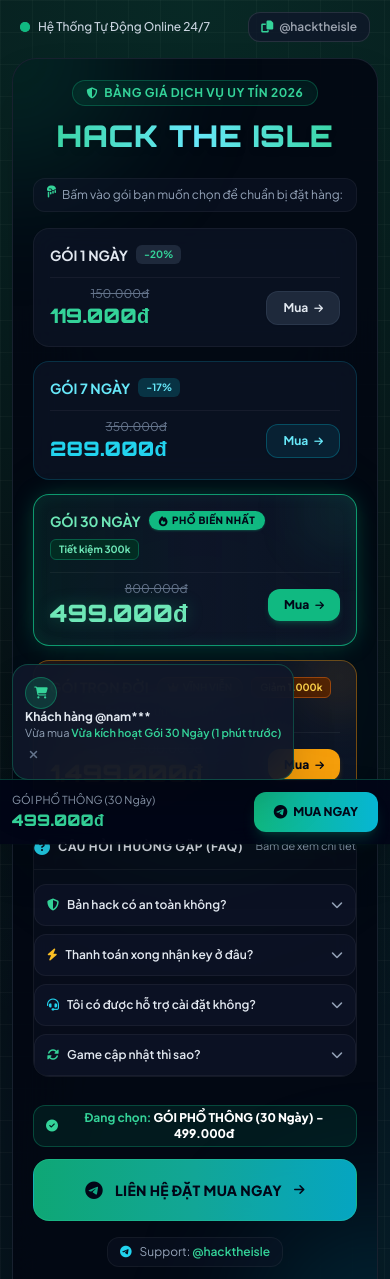
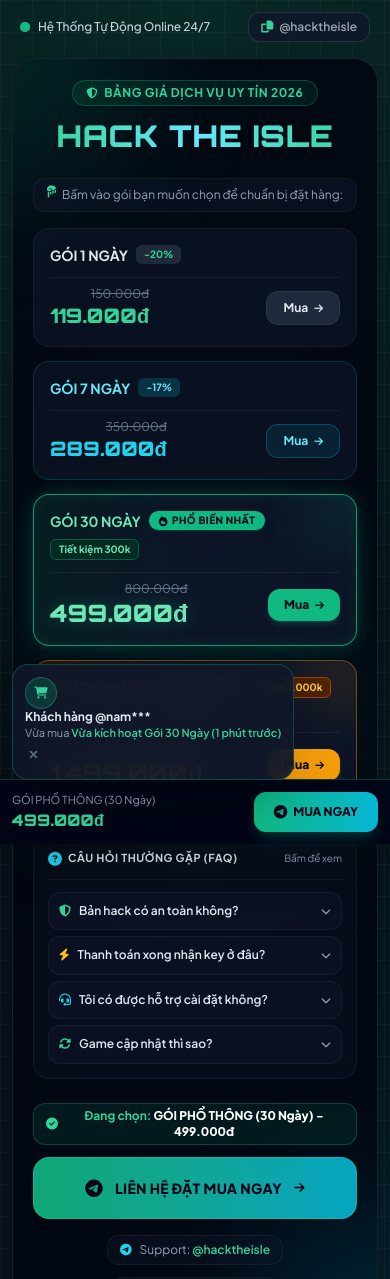
Before and after one commit to dackhiem06/hacktheisle, a plain HTML site: page index.html in a window 390 px wide. Shown: the top 1279 px of the page. Drawn offline with nearby package versions, Linux system fonts and the light colour scheme.

Commit message:
Refactor FAQ section styles and structure

```diff
--- a/index.html
+++ b/index.html
@@ -324,31 +324,33 @@
 
         <!-- FAQ Mini Section (Interactive Accordion) -->
         <div
-            class="relative z-10 mb-7 overflow-hidden rounded-2xl border border-white/5 bg-slate-900/40 p-4.5 sm:p-5 backdrop-blur-md">
+            class="relative z-10 mb-6 overflow-hidden rounded-2xl border border-white/5 bg-slate-900/40 p-3.5 sm:p-5 backdrop-blur-md">
             <!-- Header FAQ -->
-            <div class="mb-3.5 flex items-center justify-between border-b border-white/5 pb-2.5">
-                <div class="flex items-center gap-2">
-                    <i class="fa-solid fa-circle-question text-base text-cyan-400"></i>
-                    <span class="text-xs font-bold uppercase tracking-wider text-slate-200 sm:text-sm">CÂU HỎI THƯỜNG
-                        GẶP (FAQ)</span>
+            <div class="mb-3 flex items-center justify-between border-b border-white/5 pb-2.5">
+                <div class="flex items-center gap-1.5 sm:gap-2">
+                    <i class="fa-solid fa-circle-question text-sm sm:text-base text-cyan-400"></i>
+                    <span class="text-[11px] font-bold uppercase tracking-wider text-slate-200 sm:text-sm">CÂU HỎI
+                        THƯỜNG GẶP (FAQ)</span>
                 </div>
-                <span class="text-[11px] text-slate-400">Bấm để xem chi tiết</span>
+                <span class="text-[10px] sm:text-[11px] text-slate-400">Bấm để xem</span>
             </div>
 
             <!-- FAQ List -->
-            <div class="space-y-2 text-xs sm:text-sm">
+            <div class="space-y-1.5 sm:space-y-2 text-xs sm:text-sm">
                 <!-- Item 1 -->
                 <details
-                    class="group rounded-xl bg-slate-900/60 border border-white/5 p-3 cursor-pointer transition-all">
-                    <summary class="flex items-center justify-between font-semibold text-slate-200 list-none">
-                        <span class="flex items-center gap-2">
-                            <i class="fa-solid fa-shield-halved text-emerald-400 text-xs"></i>
-                            Bản hack có an toàn không?
+                    class="group rounded-xl bg-slate-900/50 open:bg-slate-800/60 border border-white/5 p-2.5 sm:p-3 transition-colors">
+                    <summary
+                        class="flex items-center justify-between font-semibold text-slate-200 list-none cursor-pointer select-none">
+                        <span class="flex items-center gap-2 pr-2">
+                            <i class="fa-solid fa-shield-halved text-emerald-400 text-xs shrink-0"></i>
+                            <span class="leading-snug">Bản hack có an toàn không?</span>
                         </span>
                         <i
-                            class="fa-solid fa-chevron-down text-xs text-slate-400 group-open:rotate-180 transition-transform"></i>
+                            class="fa-solid fa-chevron-down text-[10px] sm:text-xs text-slate-400 group-open:rotate-180 transition-transform duration-200 shrink-0"></i>
                     </summary>
-                    <p class="mt-2 text-slate-400 text-xs pl-5 border-l-2 border-emerald-500/40">
+                    <p
+                        class="mt-2 text-slate-300 text-[11px] sm:text-xs pl-3.5 sm:pl-4 border-l-2 border-emerald-500/50 leading-relaxed">
                         Hệ thống tích hợp Anti-ban bypass cao cấp 2026, bảo vệ tài khoản game an toàn 100% trước mọi đợt
                         quét.
                     </p>
@@ -356,16 +358,18 @@
 
                 <!-- Item 2 -->
                 <details
-                    class="group rounded-xl bg-slate-900/60 border border-white/5 p-3 cursor-pointer transition-all">
-                    <summary class="flex items-center justify-between font-semibold text-slate-200 list-none">
-                        <span class="flex items-center gap-2">
-                            <i class="fa-solid fa-bolt text-amber-400 text-xs"></i>
-                            Thanh toán xong nhận key ở đâu?
+                    class="group rounded-xl bg-slate-900/50 open:bg-slate-800/60 border border-white/5 p-2.5 sm:p-3 transition-colors">
+                    <summary
+                        class="flex items-center justify-between font-semibold text-slate-200 list-none cursor-pointer select-none">
+                        <span class="flex items-center gap-2 pr-2">
+                            <i class="fa-solid fa-bolt text-amber-400 text-xs shrink-0"></i>
+                            <span class="leading-snug">Thanh toán xong nhận key ở đâu?</span>
                         </span>
                         <i
-                            class="fa-solid fa-chevron-down text-xs text-slate-400 group-open:rotate-180 transition-transform"></i>
+                            class="fa-solid fa-chevron-down text-[10px] sm:text-xs text-slate-400 group-open:rotate-180 transition-transform duration-200 shrink-0"></i>
                     </summary>
-                    <p class="mt-2 text-slate-400 text-xs pl-5 border-l-2 border-amber-500/40">
+                    <p
+                        class="mt-2 text-slate-300 text-[11px] sm:text-xs pl-3.5 sm:pl-4 border-l-2 border-amber-500/50 leading-relaxed">
                         Ngay sau khi giao dịch qua Telegram, hệ thống sẽ gửi mã Key + File cài đặt hoàn toàn tự động chỉ
                         trong 30 giây.
                     </p>
@@ -373,16 +377,18 @@
 
                 <!-- Item 3 -->
                 <details
-                    class="group rounded-xl bg-slate-900/60 border border-white/5 p-3 cursor-pointer transition-all">
-                    <summary class="flex items-center justify-between font-semibold text-slate-200 list-none">
-                        <span class="flex items-center gap-2">
-                            <i class="fa-solid fa-headset text-cyan-400 text-xs"></i>
-                            Tôi có được hỗ trợ cài đặt không?
+                    class="group rounded-xl bg-slate-900/50 open:bg-slate-800/60 border border-white/5 p-2.5 sm:p-3 transition-colors">
+                    <summary
+                        class="flex items-center justify-between font-semibold text-slate-200 list-none cursor-pointer select-none">
+                        <span class="flex items-center gap-2 pr-2">
+                            <i class="fa-solid fa-headset text-cyan-400 text-xs shrink-0"></i>
+                            <span class="leading-snug">Tôi có được hỗ trợ cài đặt không?</span>
                         </span>
                         <i
-                            class="fa-solid fa-chevron-down text-xs text-slate-400 group-open:rotate-180 transition-transform"></i>
+                            class="fa-solid fa-chevron-down text-[10px] sm:text-xs text-slate-400 group-open:rotate-180 transition-transform duration-200 shrink-0"></i>
                     </summary>
-                    <p class="mt-2 text-slate-400 text-xs pl-5 border-l-2 border-cyan-500/40">
+                    <p
+                        class="mt-2 text-slate-300 text-[11px] sm:text-xs pl-3.5 sm:pl-4 border-l-2 border-cyan-500/50 leading-relaxed">
                         Có! Đội ngũ KTV sẽ hỗ trợ 1:1 qua UltraView hoặc gửi video HDSD chi tiết từng bước cho đến khi
                         sử dụng thành thạo.
                     </p>
@@ -390,16 +396,18 @@
 
                 <!-- Item 4 -->
                 <details
-                    class="group rounded-xl bg-slate-900/60 border border-white/5 p-3 cursor-pointer transition-all">
-                    <summary class="flex items-center justify-between font-semibold text-slate-200 list-none">
-                        <span class="flex items-center gap-2">
-                            <i class="fa-solid fa-rotate text-emerald-400 text-xs"></i>
-                            Game cập nhật thì sao?
+                    class="group rounded-xl bg-slate-900/50 open:bg-slate-800/60 border border-white/5 p-2.5 sm:p-3 transition-colors">
+                    <summary
+                        class="flex items-center justify-between font-semibold text-slate-200 list-none cursor-pointer select-none">
+                        <span class="flex items-center gap-2 pr-2">
+                            <i class="fa-solid fa-rotate text-emerald-400 text-xs shrink-0"></i>
+                            <span class="leading-snug">Game cập nhật thì sao?</span>
                         </span>
                         <i
-                            class="fa-solid fa-chevron-down text-xs text-slate-400 group-open:rotate-180 transition-transform"></i>
+                            class="fa-solid fa-chevron-down text-[10px] sm:text-xs text-slate-400 group-open:rotate-180 transition-transform duration-200 shrink-0"></i>
                     </summary>
-                    <p class="mt-2 text-slate-400 text-xs pl-5 border-l-2 border-emerald-500/40">
+                    <p
+                        class="mt-2 text-slate-300 text-[11px] sm:text-xs pl-3.5 sm:pl-4 border-l-2 border-emerald-500/50 leading-relaxed">
                         Tool tự động cập nhật đồng bộ theo phiên bản game hoàn toàn miễn phí trong suốt thời gian gói
                         của bạn.
                     </p>
```
